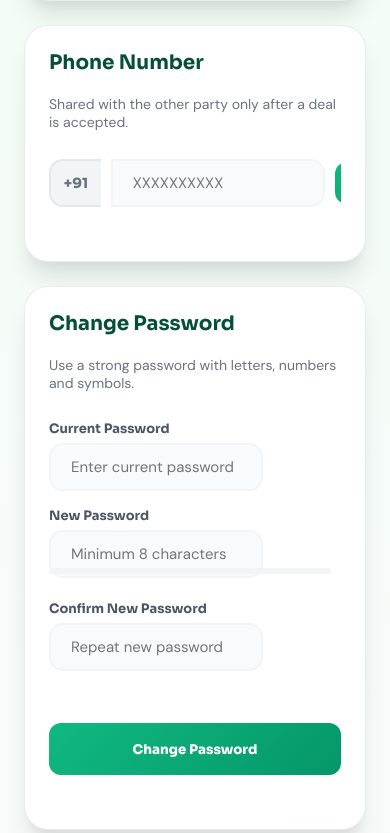
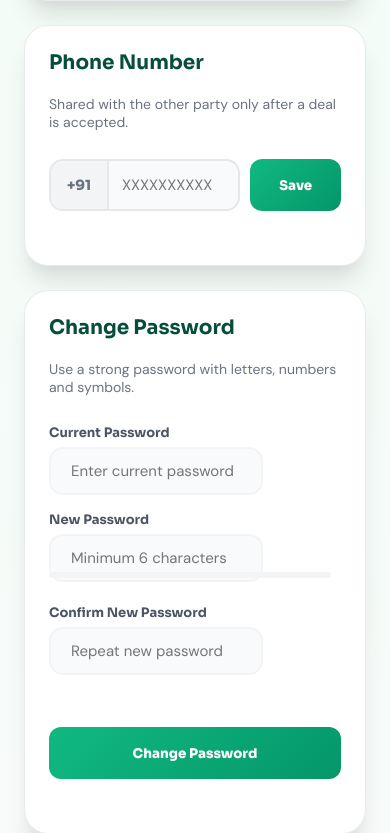
Before and after one commit to Zapperer04/Bhoomi-Mitra, a Flask app: page /profile in a window 390 px wide. Shown: the part 578-1411 px from the top of the page. Run offline with Flask 3, Linux system fonts and the light colour scheme.

Commit message:
Fixed Profile UI: Resolved loading crash and aligned phone prefix box

```diff
--- a/static/Profile.css
+++ b/static/Profile.css
@@ -229,35 +229,44 @@ body {
 
 /* ── Phone Prefix styling ── */
 .phone-input-group {
+    flex: 1;
     display: flex;
     align-items: center;
+    background: var(--gray-50);
+    border: 2px solid var(--gray-200);
+    border-radius: 14px;
     overflow: hidden;
     transition: all 0.2s;
 }
 
 .phone-input-group:focus-within {
     border-color: var(--accent);
+    background: var(--white);
     box-shadow: 0 0 0 4px rgba(16, 185, 129, 0.1);
 }
 
 .phone-prefix {
     background: var(--gray-100);
-    border: 2px solid var(--gray-200);
-    border-right: none;
-    border-radius: 14px 0 0 14px;
+    border-right: 2px solid var(--gray-200);
     height: 48px;
     display: flex;
     align-items: center;
-    padding: 0 0.8rem;
+    padding: 0 1rem;
     font-weight: 800;
     color: var(--gray-500);
     font-size: 14px;
     font-family: 'Sora', sans-serif;
     user-select: none;
+    white-space: nowrap;
 }
 
 .phone-input-group .prof-input {
-    border-radius: 0 14px 14px 0;
+    border: none !important;
+    background: transparent !important;
+    border-radius: 0 !important;
+    padding-left: 0.8rem;
+    margin-bottom: 0;
+    box-shadow: none !important;
 }
 
 .btn-primary {
--- a/static/Profile.js
+++ b/static/Profile.js
@@ -68,7 +68,7 @@ async function loadData() {
     if (inputName) inputName.value = user.name;
 
     const inputPhone = document.getElementById("inputPhone");
-    if (inputPhone) inputPhone.value = user.phone;
+    if (inputPhone) inputPhone.value = user.phone.replace('+91', '');
 
   } catch (err) {
     console.error("Profile load error:", err);
@@ -83,7 +83,7 @@ function setupNameSave() {
     try {
       const data = await apiCall("/auth/profile/name", { method: "PATCH", body: JSON.stringify({ name }) });
       document.getElementById("displayName").textContent = data.name;
-      loadProfile(); // Refresh avatars
+      await loadData();
       showFeedback("fbName", "success", "✓ Name updated");
     } catch (err) { showFeedback("fbName", "error", err.message); }
     finally { setLoading("btnSaveName", false); }
--- a/templates/Profile.html
+++ b/templates/Profile.html
@@ -24,8 +24,8 @@
         <div class="avatar notranslate" id="avatarInitial">?</div>
     </div>
     <div class="hero-text">
-        <h1 id="displayName">Loading…</h1>
-        <div class="hero-meta">
+        <h1 class="notranslate" id="displayName">Loading…</h1>
+        <div class="hero-meta notranslate">
             <span class="role-badge" id="displayRole">—</span>
             <span class="hero-phone" id="displayPhone">—</span>
         </div>
@@ -49,10 +49,12 @@
         <section class="pcard">
             <div class="pcard-label">Phone Number</div>
             <p class="pcard-desc">Shared with the other party only after a deal is accepted.</p>
-            <div class="field-group phone-input-group">
-                <span class="phone-prefix">+91</span>
-                <input class="prof-input" type="tel" id="inputPhone"
-                       placeholder="XXXXXXXXXX" maxlength="10" autocomplete="tel">
+            <div class="field-group">
+                <div class="phone-input-group">
+                    <span class="phone-prefix">+91</span>
+                    <input class="prof-input" type="tel" id="inputPhone"
+                           placeholder="XXXXXXXXXX" maxlength="10" autocomplete="tel">
+                </div>
                 <button class="btn-primary" id="btnSavePhone">Save</button>
             </div>
             <div class="feedback" id="fbPhone"></div>
@@ -71,7 +73,7 @@
                 <div class="pw-field">
                     <label>New Password</label>
                     <input class="prof-input" type="password" id="inputNewPw"
-                           placeholder="Minimum 8 characters" autocomplete="new-password">
+                           placeholder="Minimum 6 characters" autocomplete="new-password">
                     <div class="strength-wrap" id="strengthWrap">
                         <div class="strength-bar">
                             <div class="strength-fill" id="strengthFill"></div>
```
